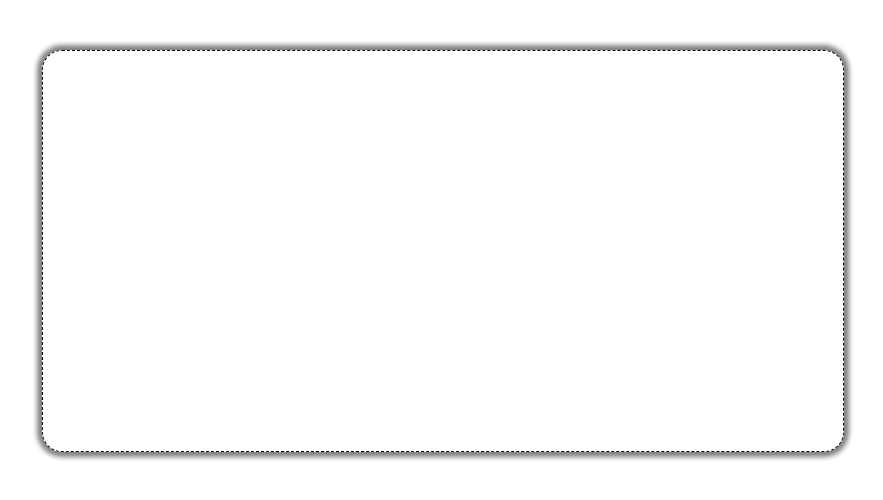
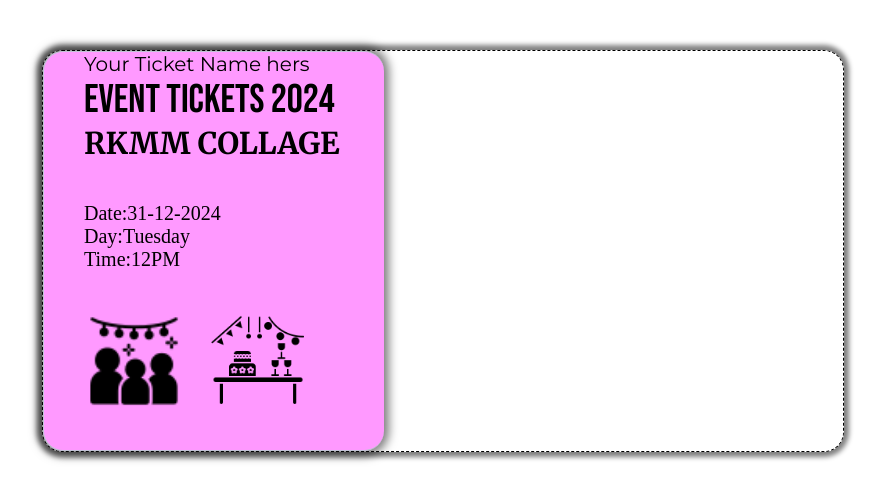
Before and after one commit to ShivaniEkshinge/collage-event-tickets, a plain HTML site: page index.html in a window 1280 px wide. Shown: the whole page, without its empty margins (197-1080 px from the left). Drawn offline with Linux system fonts and the light colour scheme.

Commit message:
user part

```diff
--- a/index.html
+++ b/index.html
@@ -5,7 +5,8 @@
     <title>Collage Event Tickets</title>
     <style>
              @import url('https://fonts.googleapis.com/css2?family=Montserrat:ital,wght@0,100..900;1,100..900&display=swap');
-
+             @import url('https://fonts.googleapis.com/css2?family=Bebas+Neue&display=swap');
+             @import url('https://fonts.googleapis.com/css2?family=Merriweather:ital,wght@0,300;0,400;0,700;0,900;1,300;1,400;1,700;1,900&display=swap');
         .ticket-container{
         border: 1px dashed black;
         width: 800px;
@@ -16,10 +17,53 @@
         display: flex;
         font-family: "Abril Fatface", serif;
       }
+     .part1{
+        width: 40%;
+        border-radius: 20px;
+        border: 1px solid  #c2c2d6;
+        box-shadow: 0 0 10px 5px rgba(0,0,0,0.5);
+        border-right:none;
+        padding-left: 20px;
+        background-color: #ff99ff;
+     }
+     .Tickets-name{
+      font-family: "Montserrat", serif;
+      padding: 20px;
+      font-size: 20px;
+     }
+     .Events{
+      font-family: "Bebas Neue", serif;
+      padding: 20px;
+      font-size: 40px;
+     }
+     .Date{
+      font-size: 20px;
+      padding: 20px;
+     }
+     .clg-name{
+      font-family: "Merriweather", serif;
+      padding: 20px;
+      font-size:30px ;
+     }
+     .icon{
+     height: 100px;
+     padding-left: 20px;
+     }
     </style>
 </head>
 <body>
     <div class="ticket-container">
+
+        <div class="part1">
+            <span class="Tickets-name">Your Ticket Name hers</span><br/>
+            <span class="Events">EVENT TICKETS 2024</span><br/>
+              <span class="clg-name"><b>RKMM COLLAGE</b></span>
+            <p class="Date">Date:31-12-2024<br/>
+               Day:Tuesday<br/>
+               Time:12PM</p>
+            <img src="./icon/family_13391138.png" class="icon"/>
+            <img src="./icon/birthday-party_6397403.png" class="icon"/>
+          </div>
 </div>
 </body>
 </html>
```
Also changed, not shown: icon/birthday-party_6397403.png (added), icon/family_13391138.png (added).
